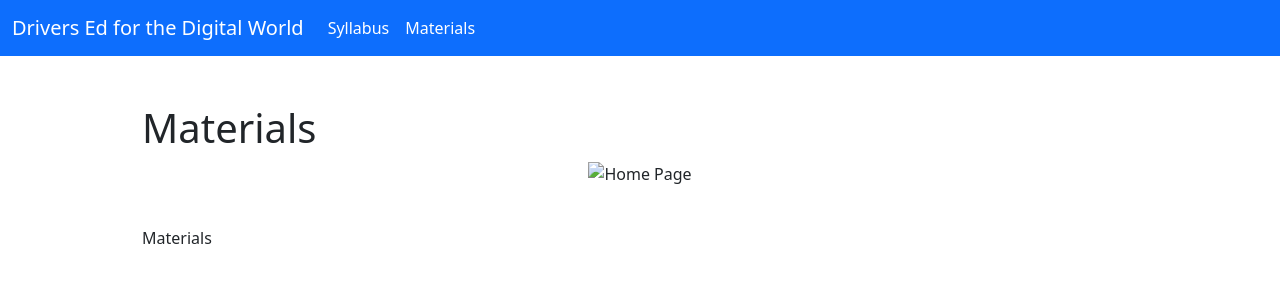
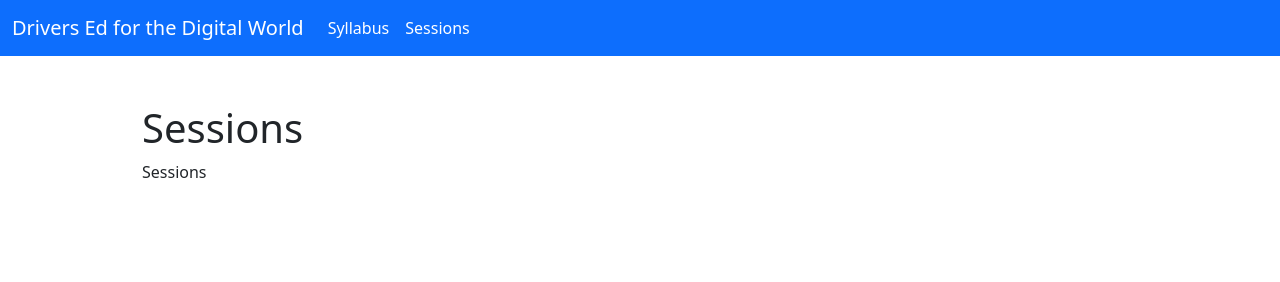
Before and after one commit to olli-shamlin/fall-2025, a plain HTML site: page sessions.html in a window 1280 px wide. Drawn offline with nearby package versions, Linux system fonts and the light colour scheme.

Commit message:
changed 'materials' page to 'sessions'

```diff
--- a/materials.html
+++ b/sessions.html
@@ -43,7 +43,7 @@
                       <a class="nav-link active" href="syllabus.html">Syllabus</a>
                     </li>
                     <li class="nav-item">
-                      <a class="nav-link active" href="materials.html">Materials</a>
+                      <a class="nav-link active" href="sessions.html">Sessions</a>
                     </li>
                   </ul>
                 </div>
@@ -53,13 +53,9 @@
         <div class="p-5 rounded">
 
     <div class="container">
-        <h1>Materials</h1>
-        <div class="text-center">
-            <img src="images/internet-1.jpeg" class="img-fluid" alt="Home Page" />
-        </div>
-        <p>&nbsp;</p>
+        <h1>Sessions</h1>
         <p>
-            Materials
+            Sessions
         </p>
     </div>
 
```
Also changed, not shown: index.html (+3 -4 lines), outline.html (+1 -1 lines), outline_V1.html (+1 -1 lines), syllabus.html (+1 -1 lines).
